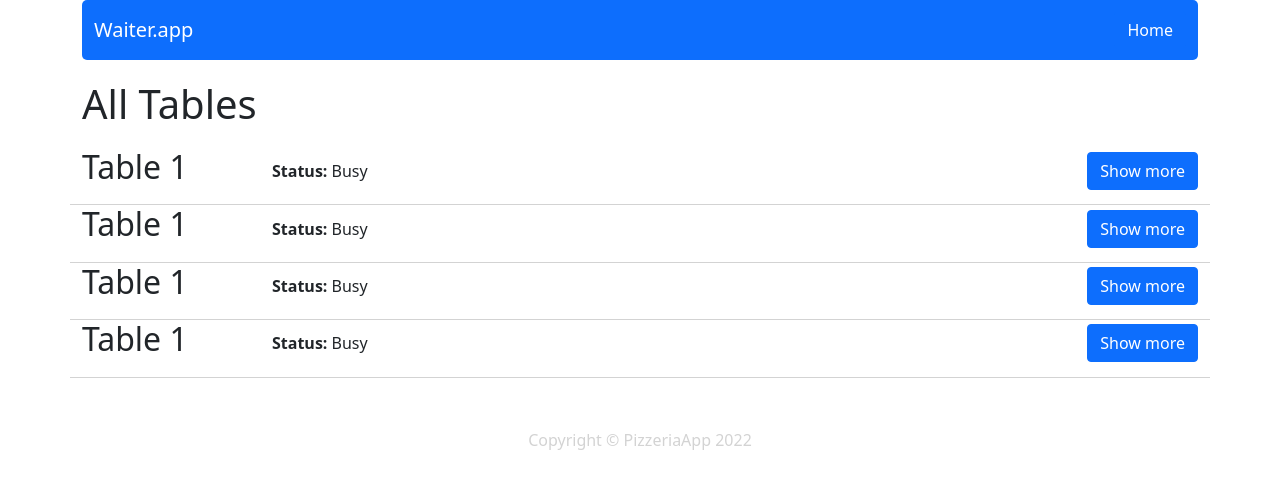
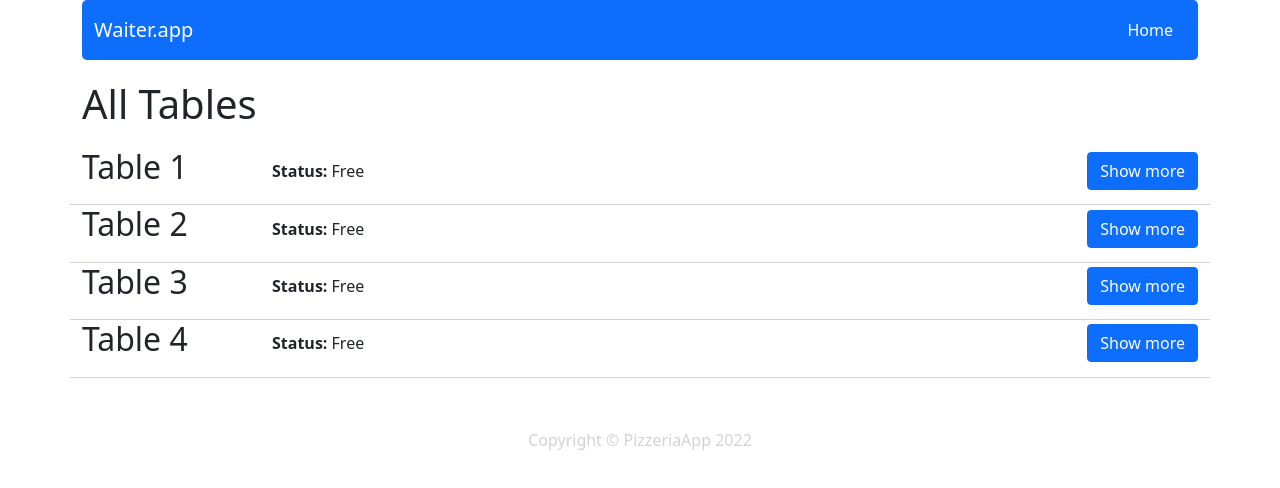
Before and after one commit to MichPlewa/waiter.app, a React (Create React App) app: page / in a window 1280 px wide. Shown: the top 488 px of the page. Built offline with nearby package versions, Linux system fonts and the light colour scheme; data requests are answered from the project's data file.

Commit message:
table menu using data

```diff
--- a/src/components/features/TableMenu/TableMenu.js
+++ b/src/components/features/TableMenu/TableMenu.js
@@ -1,6 +1,6 @@
 import { useSelector } from 'react-redux';
 import { selectAllTables } from '../../../redux/tablesRedux';
-import TableView from '../../view/TableView/TableView';
+import TableView from '../TableView/TableView';
 import styles from './TableMenu.module.scss';
 
 const TableMenu = () => {
@@ -8,10 +8,9 @@ const TableMenu = () => {
   return (
     <div>
       <h1 className={styles.title}>All Tables</h1>
-      {tables.map((item) => {
-        console.log(item);
-        return <TableView id={item.id} />;
-      })}
+      {tables.map((item) => (
+        <TableView key={item.id} id={item.id} status={item.status} />
+      ))}
     </div>
   );
 };
--- a/src/components/view/TableView/TableView.js
+++ b/src/components/features/TableView/TableView.js
@@ -1,16 +1,17 @@
 import { Button } from 'react-bootstrap';
 import styles from './TableView.module.scss';
 
-const TableView = () => {
+const TableView = ({ id, status }) => {
   return (
     <div>
       <div className={`row ${styles.root}`}>
-        <h2 className="col-2">Table 1</h2>
+        <h2 className="col-2">Table {id}</h2>
         <div className={`col-8 ${styles.status}`}>
-          <span className={styles.statusWeight}>Status:&nbsp;</span>Busy
+          <span className={styles.statusWeight}>Status:&nbsp;</span>
+          {status}
         </div>
         <div className={`col-2 ${styles.button}`}>
-          <Button>Show more</Button>
+          <Button href={'/table/' + id}>Show more</Button>
         </div>
       </div>
     </div>
--- a/src/redux/tablesRedux.js
+++ b/src/redux/tablesRedux.js
@@ -1,8 +1,5 @@
 //selectors
-export const selectAllTables = ({ tables }) => {
-  console.log('redux', tables);
-  return tables;
-};
+export const selectAllTables = ({ tables }) => tables;
 // actions
 const createActionName = (actionName) => `app/tables/${actionName}`;
 
```
Also changed, not shown: src/components/features/TableView/TableView.module.scss (renamed from src/components/view/TableView/TableView.module.scss).
